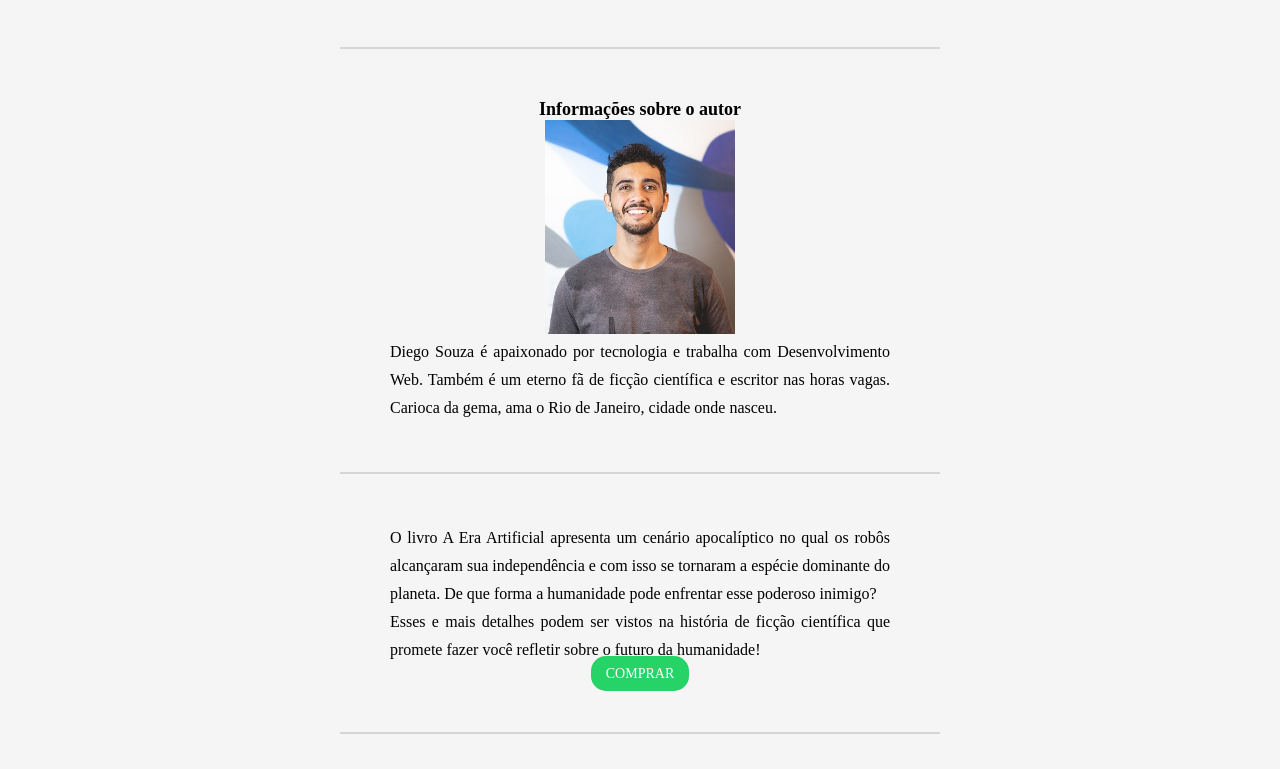
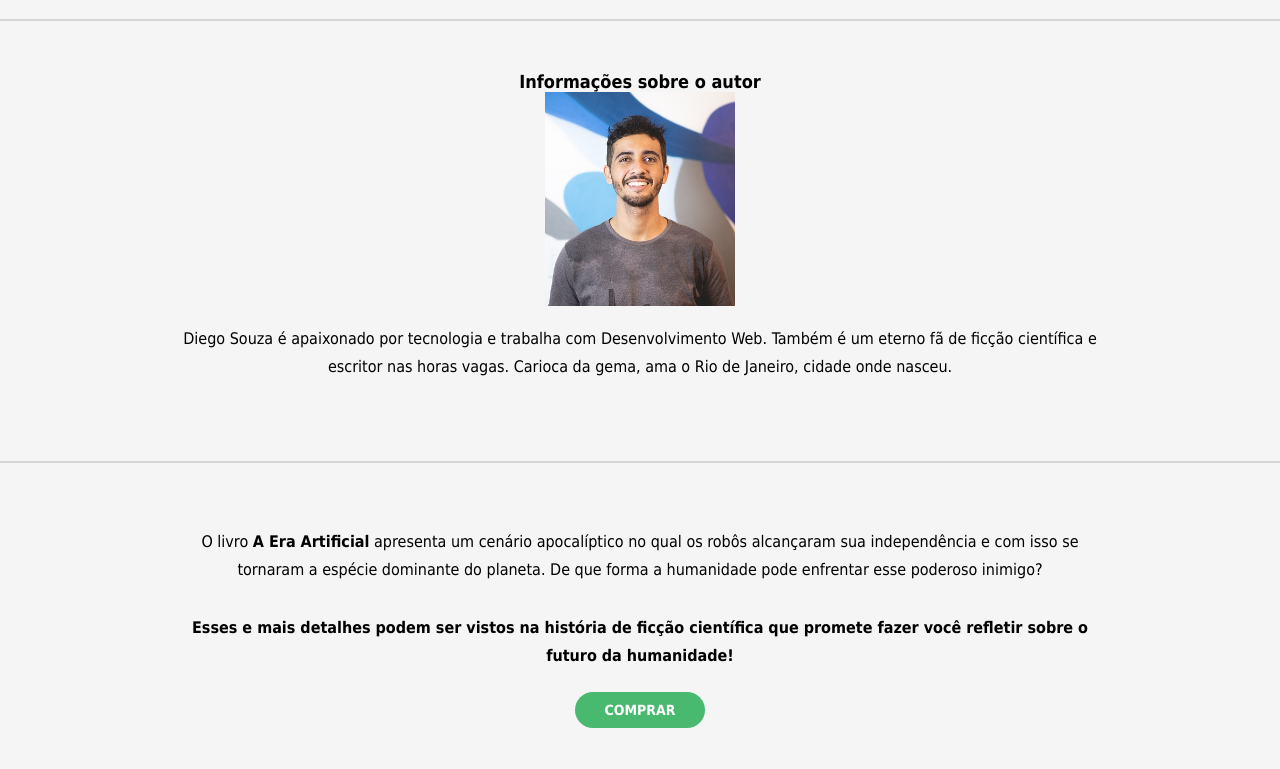
Before and after one commit to fau-33/devmedia, a plain HTML site: page books/index.html in a window 1280 px wide. Shown: the part 763-1532 px from the top of the page. Before the commit the page ends 1497 px from the top, so only its background shows below. Drawn offline with Linux system fonts and the light colour scheme.

Commit message:
Feito a página de book artificial

```diff
--- a/books/css/styles.css
+++ b/books/css/styles.css
@@ -5,6 +5,7 @@
 }
 
 body {
+  margin: 0;
   background-color: #f5f5f5;
   -webkit-font-smoothing: antialiased;
 }
@@ -14,37 +15,51 @@ img {
 }
 
 div {
-  width: 600px;
   padding: 50px;
   margin: 0 auto;
   text-align: center;
-  border-bottom: 2px solid #d5d5d5;
+  border-top: 2px solid #d5d5d5;
 }
 
 h1 {
+  font-family: "Tahoma", sans-serif;
+  text-align: center;
   font-size: 30px;
-  margin-bottom: 10px;
+  margin-top: 0px;
 }
 
 h2 {
+  font-family: "Tahoma", sans-serif;
+  text-align: center;
   font-size: 24px;
 }
 
 h3 {
+  font-family: "Tahoma", sans-serif;
+  text-align: center;
   font-size: 18px;
 }
 
 p {
-  font-size: 16px;
+  font-family: "Tahoma", sans-serif;
+  text-align: center;
   line-height: 28px;
-  text-align: justify;
+  margin: 15px auto 30px auto;
+  width: 930px;
+}
+
+span {
+  font-family: "Tahoma", sans-serif;
+  font-weight: bold;
 }
 
 a {
-  background-color: #25d366;
+  font-family: "Tahoma", sans-serif;
   font-size: 14px;
+  font-weight: bold;
   text-decoration: none;
-  border-radius: 15px;
-  padding: 10px 15px;
-  color: #fff;
+  background-color: #49b970;
+  color: #ffffff;
+  padding: 10px 30px;
+  border-radius: 25px;
 }
```
